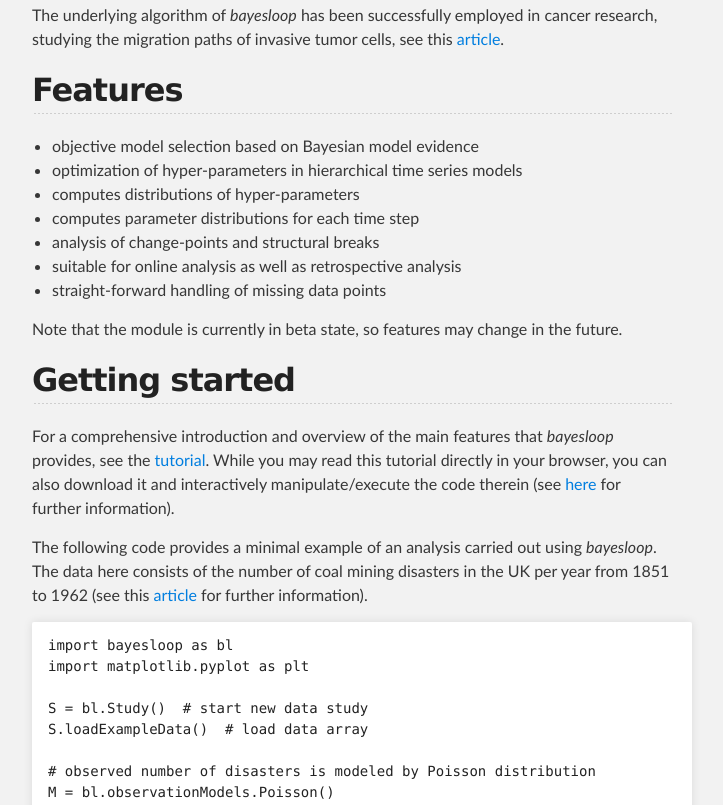
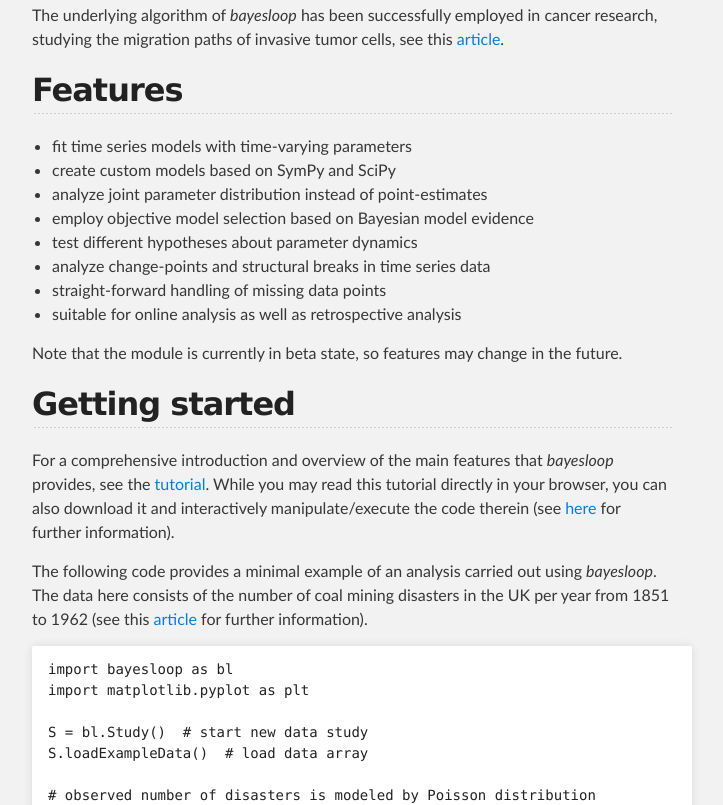
Before and after one commit to christophmark/bayesloop, a plain HTML site: page index.html in a window 1280 px wide. Shown: the part 827-1632 px from the top of the page, without its empty margins (288-1011 px from the left). Drawn offline with Linux system fonts and the light colour scheme.

Commit message:
Updated features; added mail

```diff
--- a/index.html
+++ b/index.html
@@ -41,13 +41,14 @@
 <a id="features" class="anchor" href="#features" aria-hidden="true"><span class="octicon octicon-link"></span></a>Features</h2>
 
 <ul>
-<li>objective model selection based on Bayesian model evidence</li>
-<li>optimization of hyper-parameters in hierarchical time series models</li>
-<li>computes distributions of hyper-parameters</li>
-<li>computes parameter distributions for each time step</li>
-<li>analysis of change-points and structural breaks</li>
+<li>fit time series models with time-varying parameters</li>
+<li>create custom models based on SymPy and SciPy</li>
+<li>analyze joint parameter distribution instead of point-estimates</li>
+<li>employ objective model selection based on Bayesian model evidence</li>
+<li>test different hypotheses about parameter dynamics</li>
+<li>analyze change-points and structural breaks in time series data</li>
+<li>straight-forward handling of missing data points</li>
 <li>suitable for online analysis as well as retrospective analysis</li>
-<li>straight-forward handling of missing data points</li>
 </ul>
 
 <p>Note that the module is currently in beta state, so features may change in the future.</p>
@@ -125,6 +126,8 @@
 <a id="license" class="anchor" href="#license" aria-hidden="true"><span class="octicon octicon-link"></span></a>License</h2>
 
 <p><a href="https://github.com/christophmark/bayesloop/blob/master/LICENSE">The MIT License (MIT)</a></p>
+
+<p>If you have any further questions, suggestions or comments, do not hesitate to contact me: &#098;&#097;&#121;&#101;&#115;&#108;&#111;&#111;&#112;&#064;&#103;&#109;&#097;&#105;&#108;&#046;&#099;&#111;&#109;</p>
       </section>
     </div>
 
```
